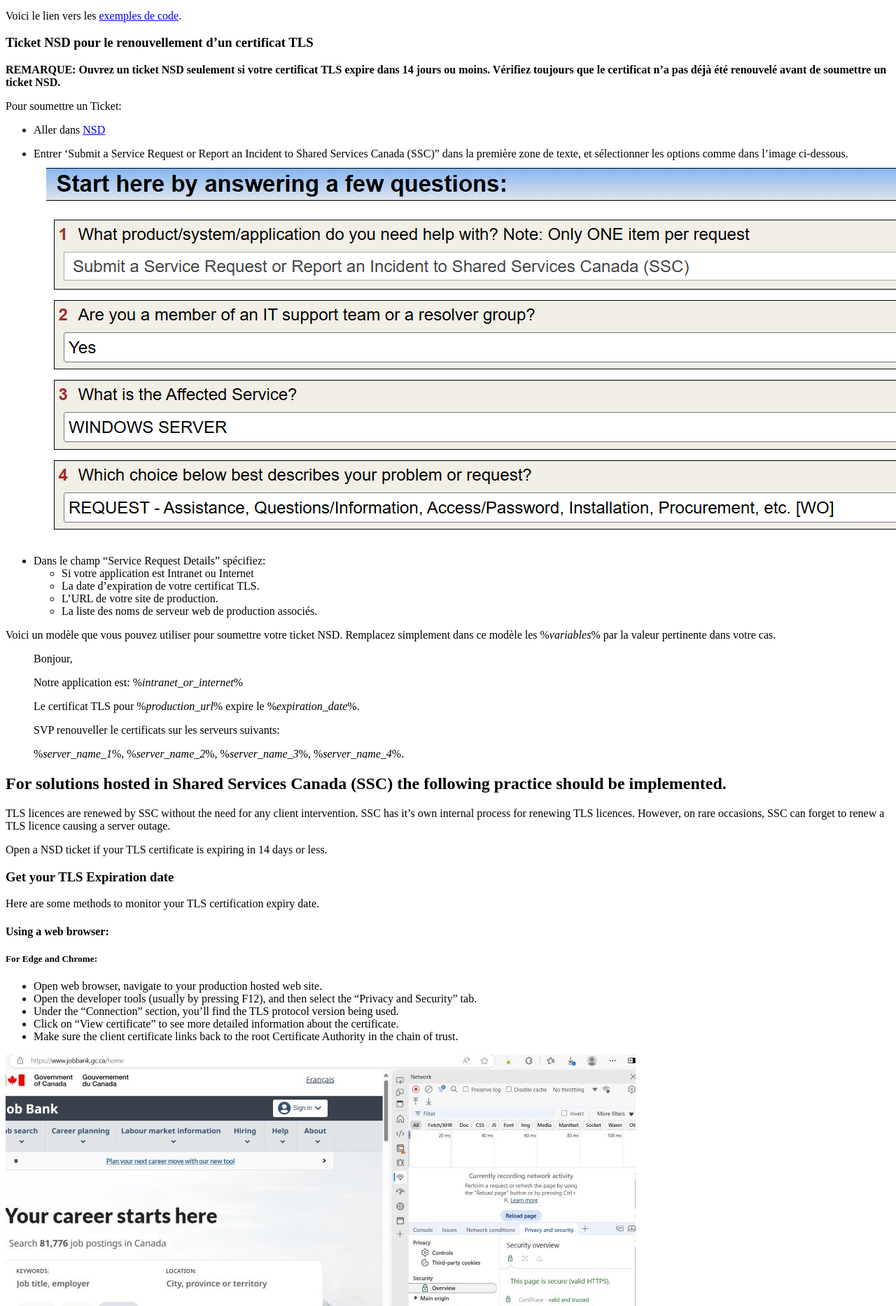
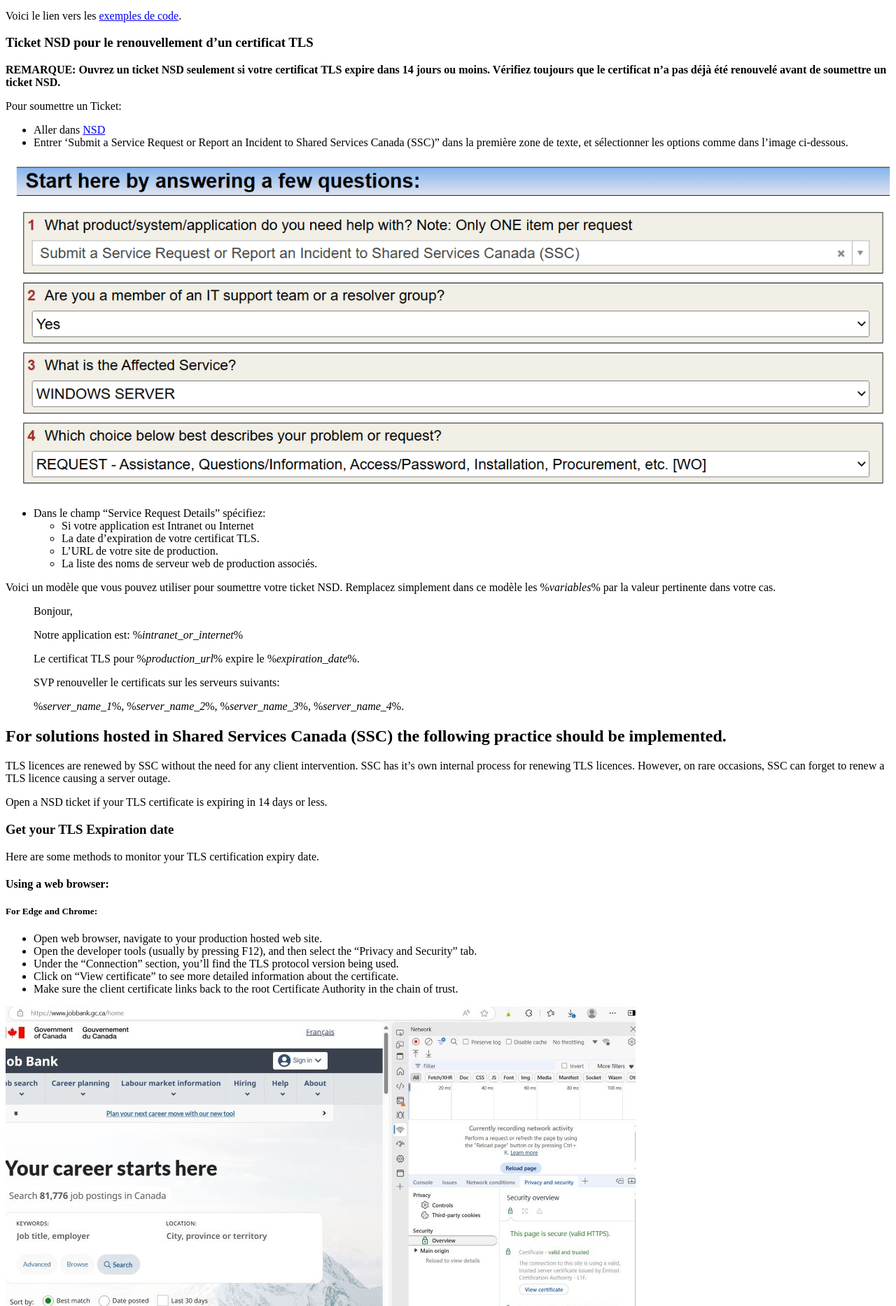
Before and after one commit to esdc-devcop/esdc-devcop.github.io, a Jekyll site: the page built from docs/_guides/TLS_Certificate_Expiry.md, in a window 1280 px wide. Shown: the part 2966-4833 px from the top of the page at 70% size. Built offline with Jekyll 4.4.1, drawn with Linux system fonts in a browser that asks for light colours; comment, search, counter and statistics services are not loaded.

Commit message:
add width on image

```diff
--- a/docs/_guides/TLS_Certificate_Expiry.md
+++ b/docs/_guides/TLS_Certificate_Expiry.md
@@ -65,7 +65,8 @@ Pour soumettre un Ticket:
 
 * Aller dans [NSD](https://iservice.prv/eng/imit/nsd/index.shtml "NSD")
 * Entrer ‘Submit a Service Request or Report an Incident to Shared Services Canada (SSC)” dans la première zone de texte, et sélectionner les options comme dans l'image ci-dessous.
-![NSD](../assets/TLSExpiration/NSD.png)
+
+[<img src="../assets/TLSExpiration/NSD.png" width="100%"/>](../assets/TLSExpiration/NSD.png)
 
 * Dans le champ “Service Request Details” spécifiez:
   * Si votre application est Intranet ou Internet
@@ -145,7 +146,7 @@ To open a Ticket:
 
 * Navigate to [NSD](https://iservice.prv/eng/imit/nsd/index.shtml "NSD")
 * Enter "Submit a Service Request or Report an Incident to Shared Services Canada (SSC)" from the drop down list. Select the options in the image below.
-![NSD](../assets/TLSExpiration/NSD.png)
+[<img src="../assets/TLSExpiration/NSD.png" width="100%"/>](../assets/TLSExpiration/NSD.png)
 
 * In the "Service Request Details" field specify:
   * Specify whether your application is Intranet or Internet.
```
